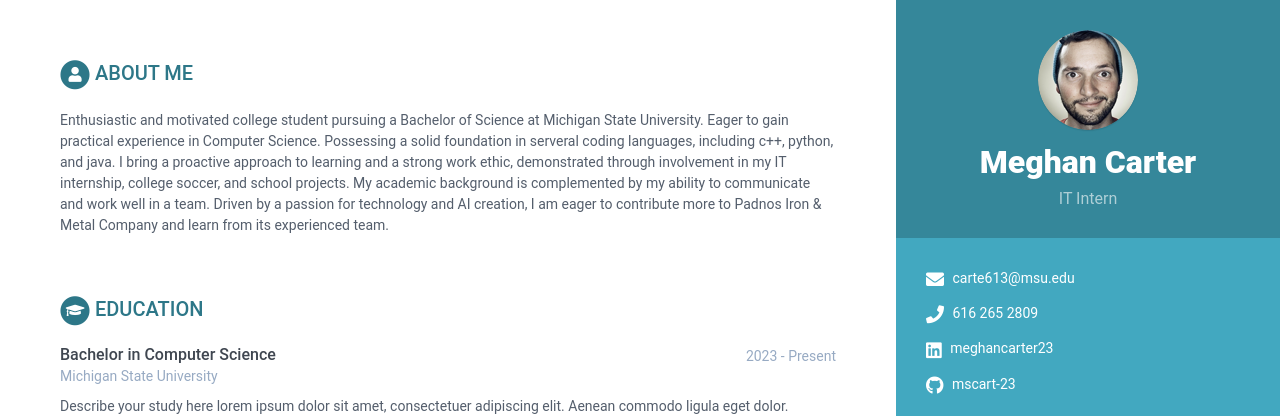
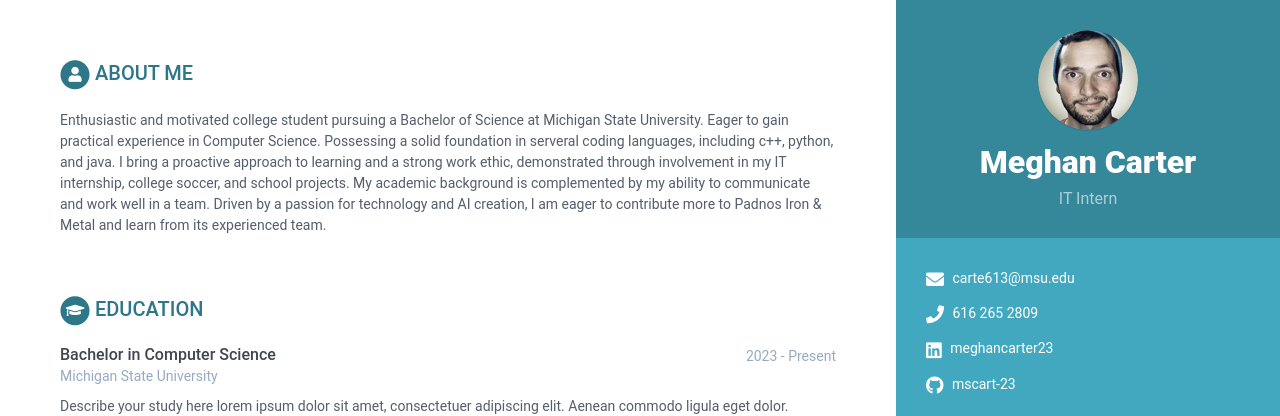
Before and after one commit to mscart-23/mscart-23.github.io, a Jekyll site: the page built from print.html, in a window 1280 px wide and 900 px high. Shown: the top 416 px of the window. Built offline with Jekyll 4.4.1, drawn with Linux system fonts in a browser that asks for light colours.

Commit message:
About me paragaph

```diff
--- a/_data/data.yml
+++ b/_data/data.yml
@@ -47,7 +47,7 @@ career-profile:
     summary: |
       Enthusiastic and motivated college student pursuing a Bachelor of Science at Michigan State University. Eager to gain practical experience in Computer Science. Possessing a solid foundation in serveral coding languages, including c++, python, and java.
       I bring a proactive approach to learning and a strong work ethic, demonstrated through involvement in my IT internship, college soccer, and school projects. My academic background is complemented by my ability to communicate and work well in a team.
-      Driven by a passion for technology and AI creation, I am eager to contribute more to Padnos Iron & Metal Company and learn from its experienced team.
+      Driven by a passion for technology and AI creation, I am eager to contribute more to Padnos Iron & Metal and learn from its experienced team.
 
 education:
     title: Education
```
